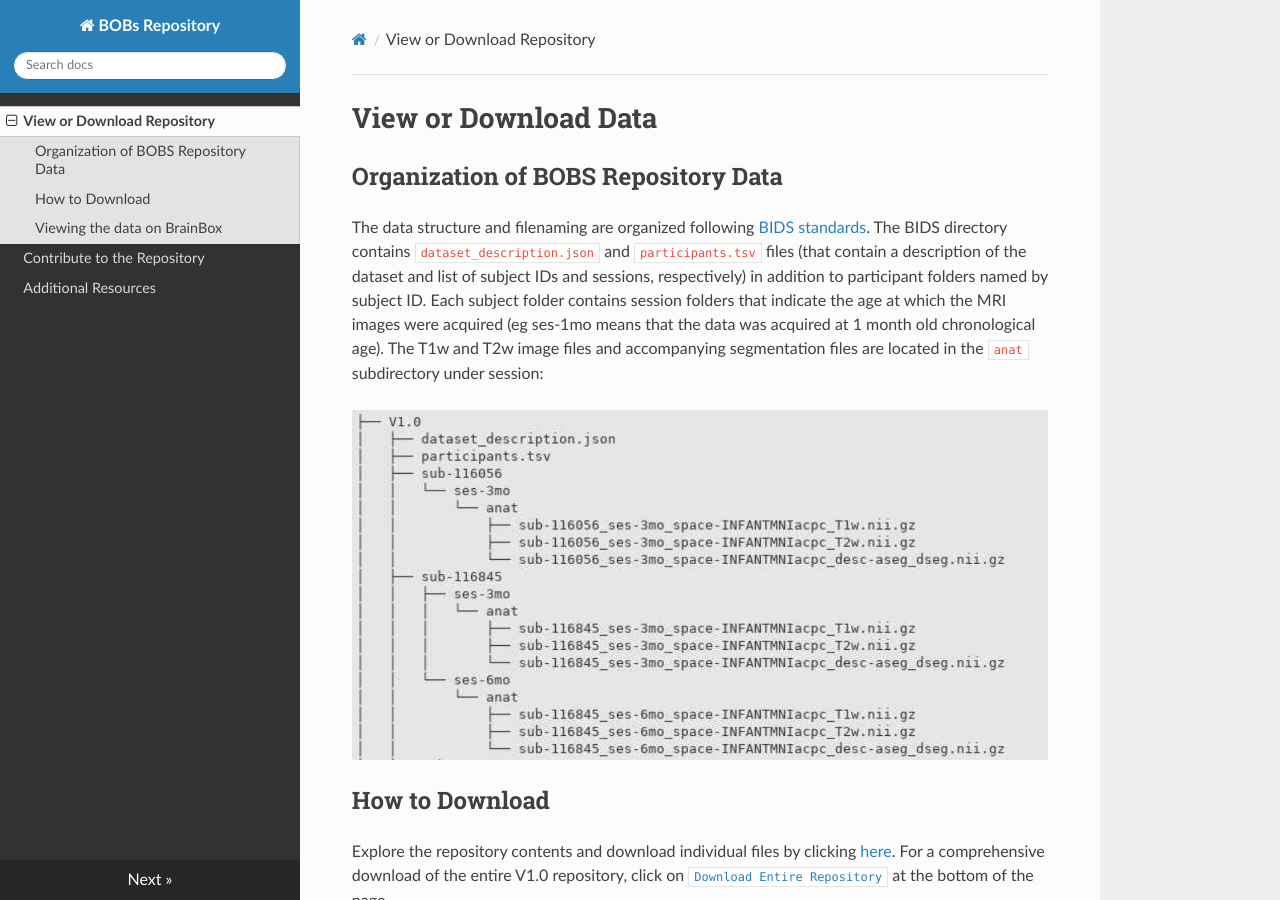
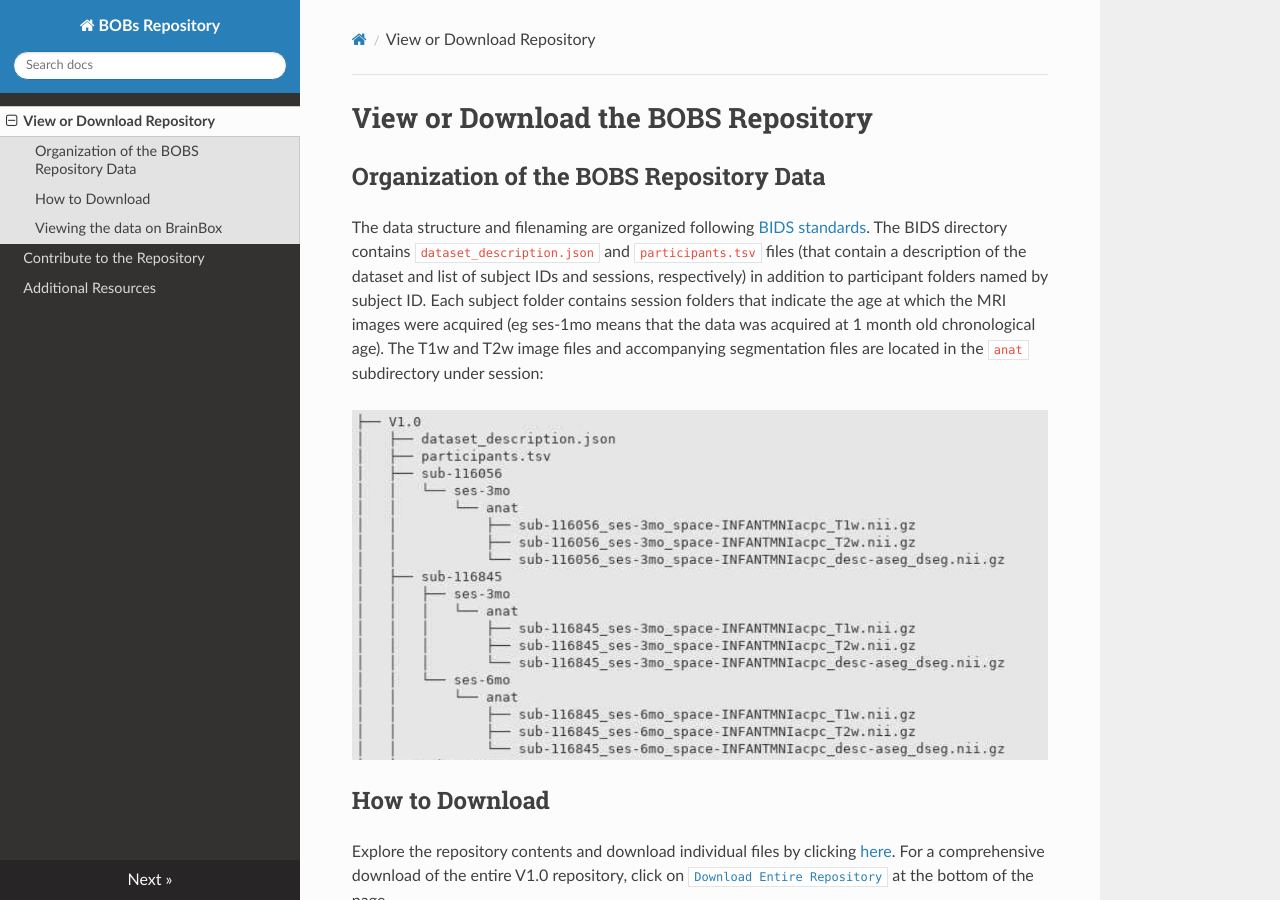
Before and after one commit to DCAN-Labs/BOBsRepositoryRTD, an MkDocs documentation site: the page built from docs/data_access.md, in a window 1280 px wide and 900 px high. Built offline with MkDocs 1.6.1, drawn with Linux system fonts in a browser that asks for light colours; nearby versions of some CDN libraries.

Commit message:
Update data_access.md
updated title to include BOBS Repository to make it look better as "tutorial" link on AWS landing page

```diff
--- a/docs/data_access.md
+++ b/docs/data_access.md
@@ -1,6 +1,6 @@
-# View or Download Data
+# View or Download the BOBS Repository
 
-## Organization of BOBS Repository Data
+## Organization of the BOBS Repository Data
 The data structure and filenaming are organized following [BIDS standards](https://bids.neuroimaging.io/). The BIDS directory contains `dataset_description.json` and `participants.tsv` files (that contain a description of the dataset and list of subject IDs and sessions, respectively) in addition to participant folders named by subject ID. Each subject folder contains session folders that indicate the age at which the MRI images were acquired (eg ses-1mo means that the data was acquired at 1 month old chronological age). The T1w and T2w image files and accompanying segmentation files are located in the `anat` subdirectory under session:
 
 ![tree](./images/s3_tree.png)
```
